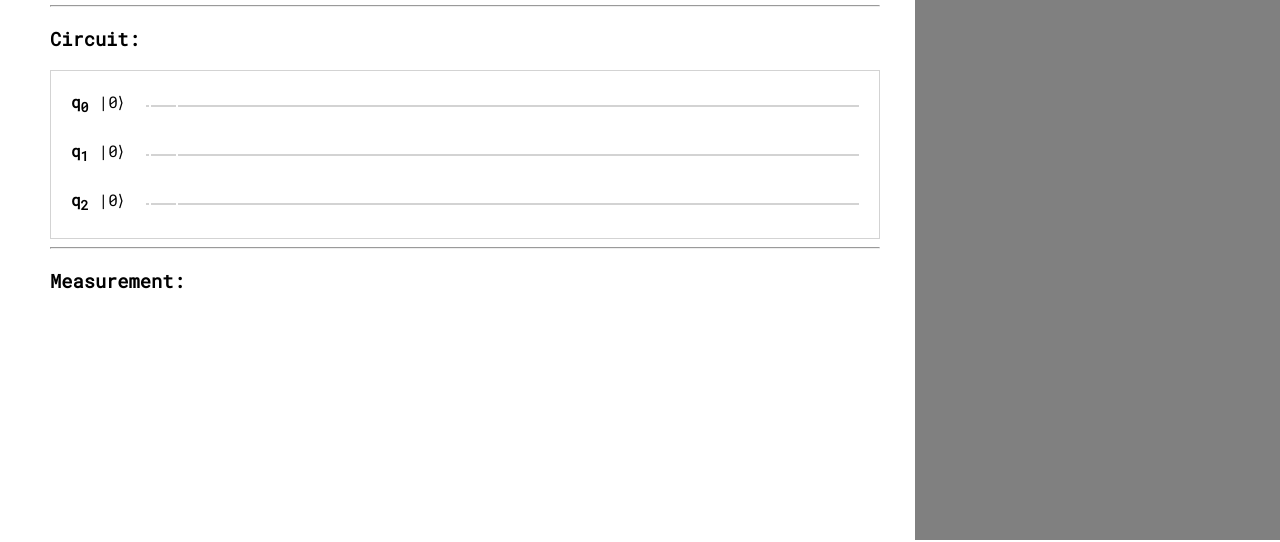
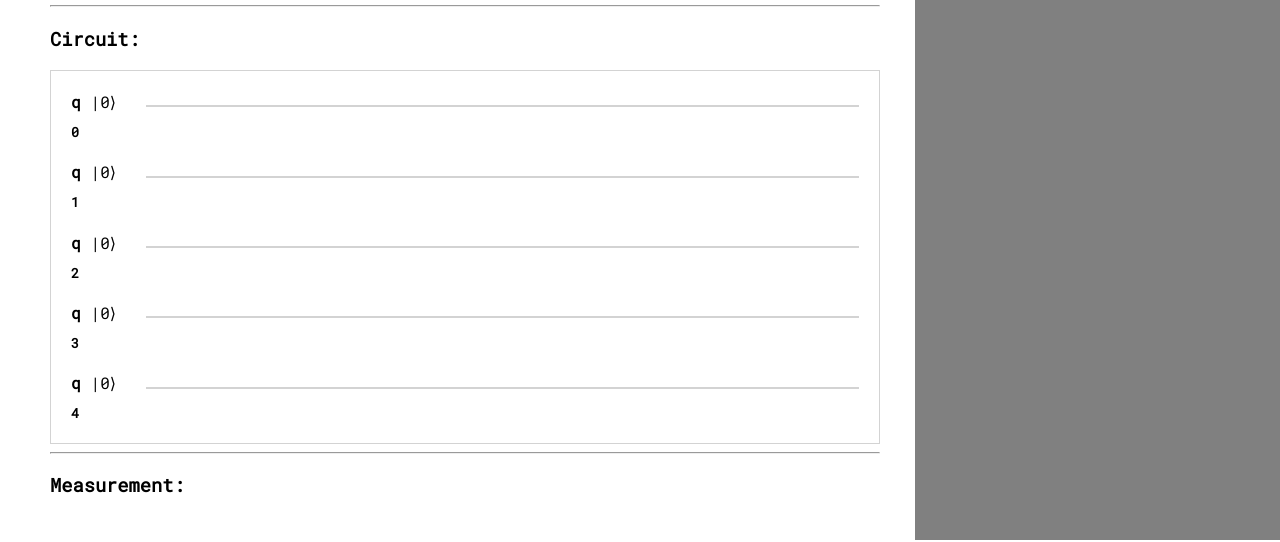
Before and after one commit to nrankin18/Quantum, a React (Create React App) app: page / in a window 1280 px wide. Shown: the part 260-802 px from the top of the page. Built offline with nearby package versions, Linux system fonts and the light colour scheme.

Commit message:
Gate DND

```diff
--- a/package.json
+++ b/package.json
@@ -6,6 +6,7 @@
     "@testing-library/jest-dom": "^5.11.10",
     "@testing-library/react": "^11.2.6",
     "@testing-library/user-event": "^12.8.3",
+    "katex": "^0.13.2",
     "moment-timezone": "^0.5.33",
     "react": "^17.0.2",
     "react-beautiful-dnd": "^13.1.0",
--- a/src/App.jsx
+++ b/src/App.jsx
@@ -8,7 +8,136 @@ import { DragDropContext } from "react-beautiful-dnd";
 class App extends Component {
   constructor(props) {
     super(props);
-    this.state = { options: { showGateDrop: false, showGateMatrix: false } };
+    this.state = {
+      options: { showGateDrop: false, showGateMatrix: false },
+
+      circuit: [
+        [
+          null,
+          null,
+          null,
+          null,
+          null,
+          null,
+          null,
+          null,
+          null,
+          null,
+          null,
+          null,
+          null,
+          null,
+          null,
+          null,
+          null,
+          null,
+          null,
+          null,
+        ],
+        [
+          null,
+          null,
+          null,
+          null,
+          null,
+          null,
+          null,
+          null,
+          null,
+          null,
+          null,
+          null,
+          null,
+          null,
+          null,
+          null,
+          null,
+          null,
+          null,
+          null,
+        ],
+        [
+          null,
+          null,
+          null,
+          null,
+          null,
+          null,
+          null,
+          null,
+          null,
+          null,
+          null,
+          null,
+          null,
+          null,
+          null,
+          null,
+          null,
+          null,
+          null,
+          null,
+        ],
+        [
+          null,
+          null,
+          null,
+          null,
+          null,
+          null,
+          null,
+          null,
+          null,
+          null,
+          null,
+          null,
+          null,
+          null,
+          null,
+          null,
+          null,
+          null,
+          null,
+          null,
+        ],
+        [
+          null,
+          null,
+          null,
+          null,
+          null,
+          null,
+          null,
+          null,
+          null,
+          null,
+          null,
+          null,
+          null,
+          null,
+          null,
+          null,
+          null,
+          null,
+          null,
+          null,
+        ],
+      ],
+    };
+  }
+
+  onDragEnd(result) {
+    console.log(result.destination);
+    if (
+      result.destination &&
+      result.destination.droppableId.charAt(0) === "q"
+    ) {
+      let tmpCircuit = this.state.circuit;
+      tmpCircuit[parseInt(result.destination.droppableId.charAt(1))][
+        parseInt(result.destination.droppableId.substring(3))
+      ] = result.draggableId;
+      this.setState({ circuit: tmpCircuit });
+    }
   }
 
   onSetOption(option, state) {
@@ -43,7 +172,7 @@ class App extends Component {
           onSetOption={this.onSetOption.bind(this)}
         />
         <div className="container">
-          <DragDropContext>
+          <DragDropContext onDragEnd={(result) => this.onDragEnd(result)}>
             <div>
               <h2>New Program &gt;</h2>
               <hr />
@@ -51,7 +180,10 @@ class App extends Component {
               <GateMenu options={this.state.options} />
               <hr />
               <h3>Circuit:</h3>
-              <Circuit options={this.state.options} />
+              <Circuit
+                options={this.state.options}
+                circuit={this.state.circuit}
+              />
               <hr />
               <h3>Measurement:</h3>
             </div>
--- a/src/Circuit.jsx
+++ b/src/Circuit.jsx
@@ -1,19 +1,18 @@
 import React, { Component } from "react";
 import Qubit from "./Qubit";
 import "./style.css";
-import { v4 as uuid } from "uuid";
 
 class Circuit extends Component {
-  constructor(props) {
-    super(props);
-    this.state = { qubits: [0, 1, 2] };
-  }
-
   render() {
     return (
       <div className="circuit">
-        {this.state.qubits.map((index) => (
-          <Qubit number={index} options={this.props.options} key={uuid()} />
+        {this.props.circuit.map((qubit, index) => (
+          <Qubit
+            number={index}
+            options={this.props.options}
+            key={index}
+            gates={qubit}
+          />
         ))}
       </div>
     );
--- a/src/Gate.jsx
+++ b/src/Gate.jsx
@@ -1,6 +1,7 @@
 import React, { Component } from "react";
 import "./style.css";
 import { InlineMath } from "react-katex";
+import "katex/dist/katex.min.css";
 
 class Gate extends Component {
   render() {
--- a/src/GateMenu.jsx
+++ b/src/GateMenu.jsx
@@ -9,9 +9,13 @@ class GateMenu extends Component {
     return (
       <div className="gate-menu">
         <Droppable droppableId={uuid()} key={uuid()} direction="horizontal">
-          {(provided) => {
+          {(provided, snapshot) => {
             return (
               <div {...provided.droppableProps} ref={provided.innerRef}>
+                <span
+                  className="
+                      gate-wrapper"
+                >
                   <Draggable key={1} draggableId={"cnot"} index={0}>
                     {(provided) => {
                       return (
@@ -25,7 +29,11 @@ class GateMenu extends Component {
                       );
                     }}
                   </Draggable>
-
+                </span>
+                <span
+                  className="
+                      gate-wrapper"
+                >
                   <Draggable key={2} draggableId={"h"} index={0}>
                     {(provided) => {
                       return (
@@ -39,7 +47,11 @@ class GateMenu extends Component {
                       );
                     }}
                   </Draggable>
-
+                </span>
+                <span
+                  className="
+                      gate-wrapper"
+                >
                   <Draggable key={3} draggableId={"t"} index={0}>
                     {(provided) => {
                       return (
@@ -53,6 +65,7 @@ class GateMenu extends Component {
                       );
                     }}
                   </Draggable>
+                </span>
               </div>
             );
           }}
--- a/src/Qubit.jsx
+++ b/src/Qubit.jsx
@@ -1,14 +1,10 @@
 import React, { Component } from "react";
 import "./style.css";
 import { Droppable } from "react-beautiful-dnd";
+import Gate from "./Gate";
 import { v4 as uuid } from "uuid";
 
 class Qubit extends Component {
-  constructor(props) {
-    super(props);
-    this.state = { gates: [] };
-  }
-
   render() {
     return (
       <div className="qubit">
@@ -18,15 +14,39 @@ class Qubit extends Component {
           </strong>
         </span>
         <span style={{ marginLeft: "10px", marginRight: "20px" }}>|0⟩</span>
-        {this.state.gates.map(() => (
-          <span />
-        ))}
-        <Droppable droppableId={uuid()} key={uuid()} direction="horizontal">
+        {this.props.gates.map((gate, index) => {
+          if (gate === "h") {
+            return (
+              <span className="gate-wrapper">
+                <Gate type="h" options={this.props.options} key={uuid()} />
+              </span>
+            );
+          } else if (gate === "cnot") {
+            return (
+              <span className="gate-wrapper">
+                <Gate type="cnot" options={this.props.options} key={uuid()} />{" "}
+              </span>
+            );
+          } else if (gate === "t") {
+            return (
+              <span className="gate-wrapper">
+                <Gate type="t" options={this.props.options} key={uuid()} />{" "}
+              </span>
+            );
+          } else {
+            return (
+              <span className="gate-wrapper">
+                <Droppable
+                  droppableId={"q" + this.props.number + "," + index}
+                  key={uuid()}
+                  direction="horizontal"
+                >
                   {(provided) => {
                     return (
                       <span
                         {...provided.droppableProps}
                         ref={provided.innerRef}
+                        key={uuid()}
                         className={
                           this.props.options.showGateDrop
                             ? "gate-drop show"
@@ -36,6 +56,10 @@ class Qubit extends Component {
                     );
                   }}
                 </Droppable>
+              </span>
+            );
+          }
+        })}
       </div>
     );
   }
--- a/src/style.css
+++ b/src/style.css
@@ -56,7 +56,7 @@ body {
 .qubit ::before {
   border-top: 2px solid lightgrey;
   content: "";
-  margin: 0 auto 0 75px; /* this centers the line to the full width specified */
+  margin: 0 auto 0 75px;
   position: absolute;
   top: 14.5px;
   left: 0;
@@ -66,15 +66,14 @@ body {
 }
 
 .gate-drop {
-  height: 25px;
-  width: 25px;
-  margin: 0 5px;
+  height: 29px;
+  width: 29px;
   display: inline-block;
-  border: 2px dashed white;
 }
 
 .gate-drop.show {
-  border: 2px dashed lightblue;
+  outline: 2px dashed lightblue;
+  outline-offset: -2px;
 }
 
 .react-switch {
@@ -86,10 +85,13 @@ body {
   margin-bottom: 20px;
 }
 
+.gate-wrapper {
+  margin: 0 5px;
+}
+
 .gate {
   height: 25px;
   width: 25px;
-  margin: 0 5px;
   display: inline-block;
   border: 2px solid black;
   text-align: center;
```
Also changed, not shown: 1 other file (tests, documents, lock files or other folders). Lines whose indentation alone changed are shown as unchanged.
